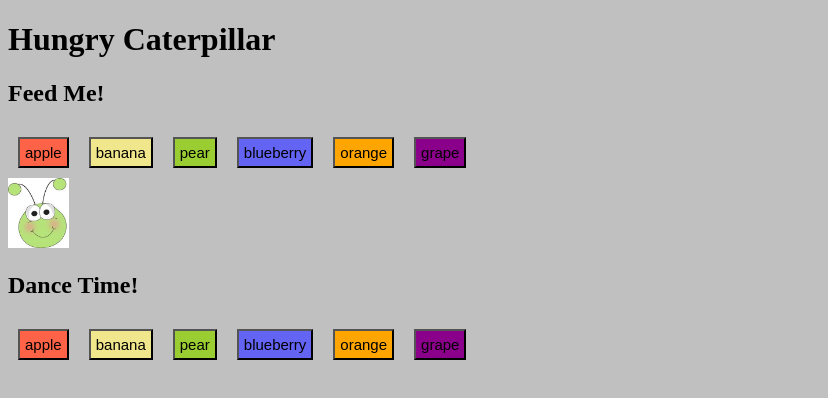
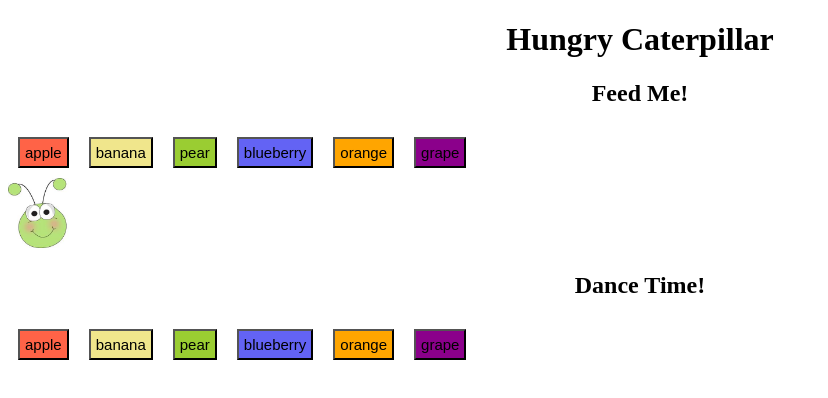
Before and after one commit to Marty42Martinez/day-four-mob, a plain HTML site: page index.html in a window 1280 px wide. Shown: the whole page, without its empty margins (0-828 px from the left). Drawn offline with Linux system fonts and the light colour scheme.

Commit message:
final commit for the day

```diff
--- a/main.css
+++ b/main.css
@@ -1,5 +1,11 @@
 body {
-    background: silver;
+    background: white;
+}
+h1 {
+    text-align: center;
+}
+h2 {
+    text-align: center;
 }
 .fruit-button{
     font-size: 15px;
```
